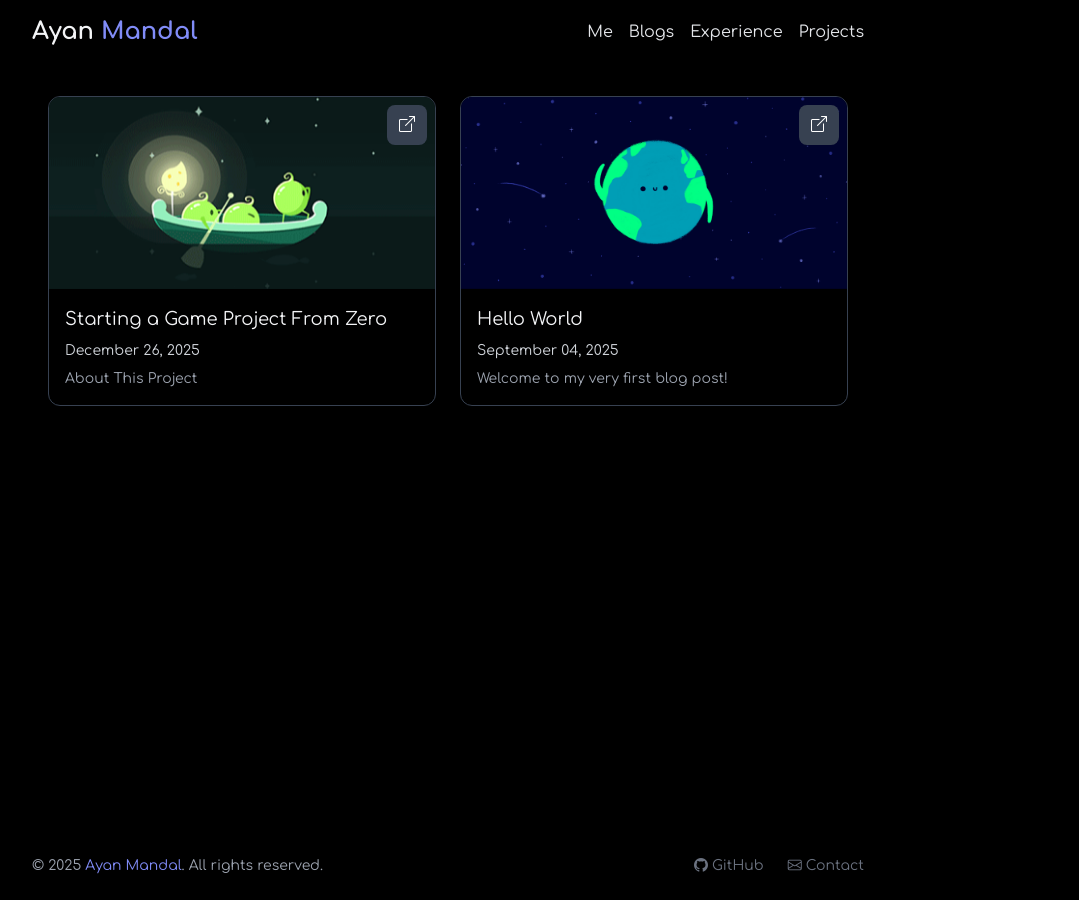
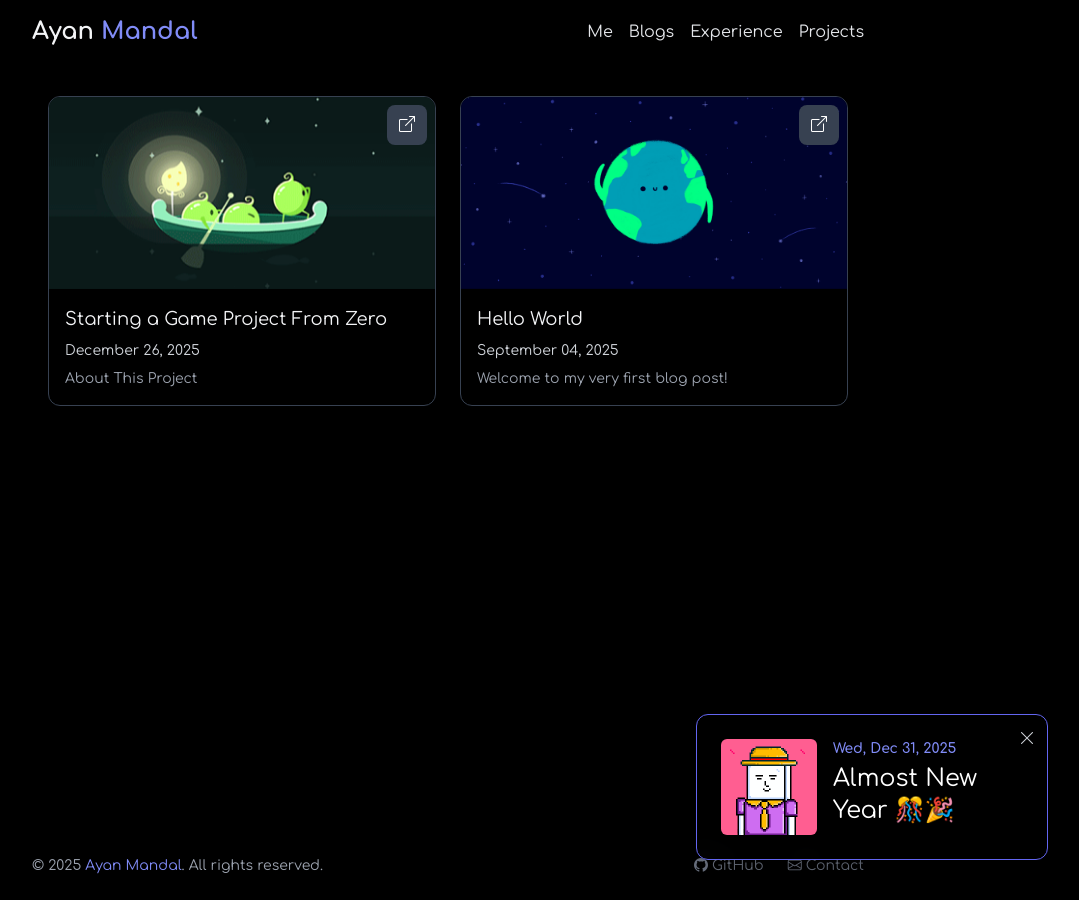
Before and after one commit to CodeCraftAyan/Ayan-Mandal, a Jekyll site: the page built from pages/blog.html, in a window 1280 px wide. Shown: the whole page, without its empty margins (192-1271 px from the left). Built offline with Jekyll 4.4.1, drawn with Linux system fonts in a browser that asks for light colours; nearby versions of some CDN libraries; some web fonts are replaced; some of the changed lines change nothing that is shown.

Commit message:
Minor changes

```diff
--- a/_layouts/base.html
+++ b/_layouts/base.html
@@ -95,7 +95,7 @@
         </div>
     </div>
 
-    <div id="dateNotification" class="hidden fixed bottom-5 right-5 md:bottom-10 md:right-10 bg-transparent border border-indigo-500 rounded-xl backdrop-blur-md text-white p-6 shadow-2xl w-[90%] sm:w-[22rem] md:w-[22rem] transform transition-all duration-500 ease-in-out animate-slide-down">
+    <div id="dateNotification" class="hidden fixed top-5 right-5 md:top-auto md:bottom-10 md:right-10 bg-transparent border border-indigo-500 rounded-xl backdrop-blur-md text-white p-6 shadow-2xl w-[90%] sm:w-[22rem] md:w-[22rem] transform transition-all duration-300 ease-in-out animate-slide-right">
 
         <button onclick="closeNotification()"class="absolute top-3 right-3 text-gray-300 hover:text-white">
         <i class="bi bi-x-lg"></i>
@@ -103,18 +103,18 @@
 
 
         <div class="flex items-start gap-4">
-            <img src="{{ site.baseurl }}/assets/image/base/celebration.gif" alt="celebration"class="w-24 h-24 rounded-md"/>
+            <img src="{{ site.baseurl }}/assets/image/base/celebration.gif" alt="celebration"class="w-14 h-14 md:w-24 md:h-24 rounded-md"/>
 
             <div>
-                <h3 class="text-sm font-semibold text-indigo-400">
-                <p id="date"></p>
+                <h3 class="text-xs md:text-sm font-semibold text-indigo-400">
+                    <p id="date"></p>
                 </h3>
-                <p id="celebrationMessage" class="text-2xl text-white mt-1"></p>
+                <p id="celebrationMessage" class="text-base md:text-2xl text-white mt-1"></p>
             </div>
         </div>
     </div>
 
-    <script>document.getElementById("date").textContent = new Date().toLocaleDateString("en-US",{month:"short",day:"numeric",year:"numeric"});</script>
+    <script>document.getElementById("date").textContent = new Date().toLocaleDateString("en-US",{month:"short",day:"numeric",year:"numeric", weekday:"short"});</script>
     <script src="{{ site.baseurl }}/assets/js/randomColor.js"></script>
     <script src="{{ site.baseurl }}/assets/js/popup.js"></script>
     <script src="{{ site.baseurl }}/assets/js/customPlant.js"></script>
--- a/assets/js/celebration.js
+++ b/assets/js/celebration.js
@@ -1,9 +1,26 @@
 const celebrations = {
-  "1-1": "Happy New Year! 🎊🎍",
-  "26-1": "🇮🇳 Happy Republic Day!",
-  "15-8": "🇮🇳 Happy Independence Day!",
-  "25-12": "🎄 Merry Christmas!",
-  "30-12": "Almost New Year! 🎊🎉",
+  "1-1": "Happy New Year 🎉🎊",
+  "13-1": "Lohri 🔥",
+  "14-1": "Makar Sankranti / Pongal 🌞",
+  "26-1": "Happy Republic Day 🇮🇳",
+  "15-2": "Maha Shivratri 🙏",
+  "3-3": "Holi – Festival of Colors 🌈",
+  "26-3": "Ram Navami 🛕",
+  "29-3": "Eid-ul-Fitr 🕊️",
+  "31-3": "Mahavir Jayanti 🛕",
+  "3-4": "Good Friday ✝️",
+  "1-5": "Buddha Purnima 🪷",
+  "16-7": "Eid-al-Adha (Bakrid) 🎉",
+  "15-8": "Happy Independence Day 🇮🇳",
+  "28-8": "Raksha Bandhan 🤝",
+  "4-9": "Janmashtami 🕉️",
+  "2-10": "Gandhi Jayanti 🕊️",
+  "20-10": "Dussehra (Vijayadashami) 🎉",
+  "6-11": "Dhanteras 💥",
+  "8-11": "Diwali – Festival of Lights 🪔",
+  "24-11": "Guru Nanak Jayanti 🕯️",
+  "25-12": "Merry Christmas 🎄",
+  "31-12": "Almost New Year 🎊🎉",
 };
 
 const notification = document.getElementById("dateNotification");
@@ -13,12 +30,14 @@
 const todayKey = `${today.getDate()}-${today.getMonth() + 1}`;
 
 if (celebrations[todayKey]) {
-  messageEl.textContent = celebrations[todayKey];
-  notification.classList.remove("hidden");
+  setTimeout(() => {
+    messageEl.textContent = celebrations[todayKey];
+    notification.classList.remove("hidden");
 
-  setTimeout(() => {
-    closeNotification();
-  }, 7000);
+    setTimeout(() => {
+      closeNotification();
+    }, 7000);
+  }, 2000);
 }
 
 function closeNotification() {
```
Also changed, not shown: assets/image/base/celebration.gif.
